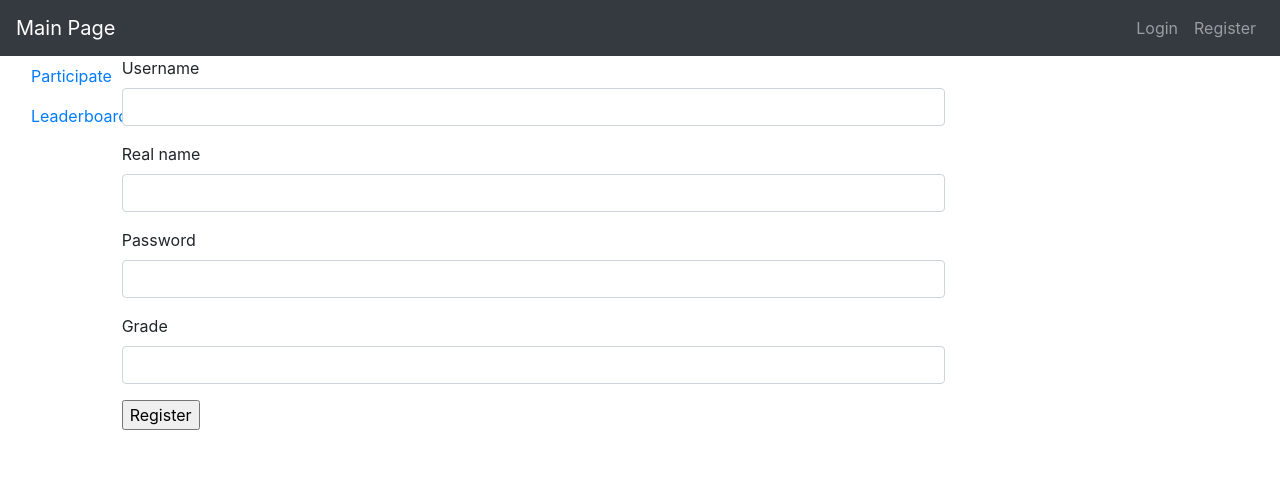
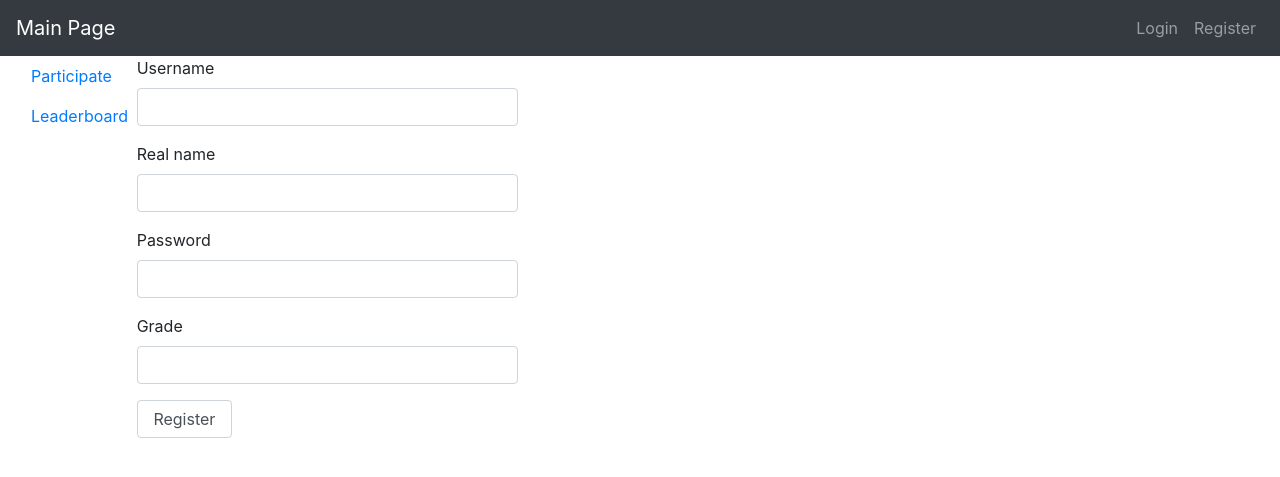
Before and after one commit to UARTman/test-system-project, a Flask app: page /register in a window 1280 px wide. Shown: the top 477 px of the page. Run offline with Flask 2, Linux system fonts and the light colour scheme; some libraries are stand-ins or nearby versions.

```diff
--- a/templates/bootstrap/base.html
+++ b/templates/bootstrap/base.html
@@ -40,7 +40,7 @@
 <div class="container-fluid">
     <div class="row">
     <div class="col-1 ">
-        <ul class="nav flex-column nav-pills">
+        <ul class="nav flex-column nav-pills col-1">
             <li class="nav-item">
                 <a class="nav-link" href="{{ url_for("page_take_test") }}">Participate</a>
             </li>
--- a/templates/p_register.html
+++ b/templates/p_register.html
@@ -3,7 +3,7 @@
     {%  if msg %}
         <h3> {{ msg }}</h3>
     {% else %}
-    <form method="post">
+    <form method="post" class="col-6">
         <div class="form-group">
             <label for="userInput"> Username </label>
             <input type="text" class="form-control"  name="user" id="userInput" required>
@@ -20,7 +20,7 @@
             <label for="textInput"> Grade </label>
             <input name="grade" class="form-control" type="text" id="textInput" required>
         </div>
-        <input type="submit" value="Register">
+        <input type="submit" class=" form-control col-3" value="Register">
     </form>
     {% endif %}
 {% endblock %}
```
Also changed, not shown: templates/p_user_test_take.html (+6 -4 lines), .gitlab-ci.yml, orm.db.
